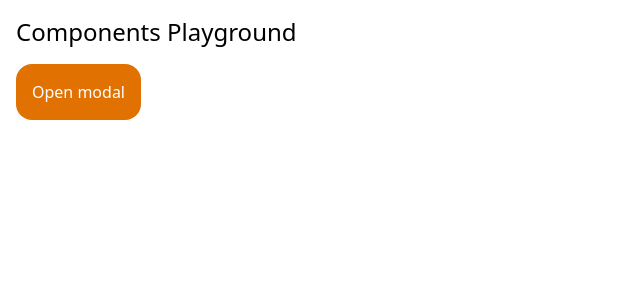
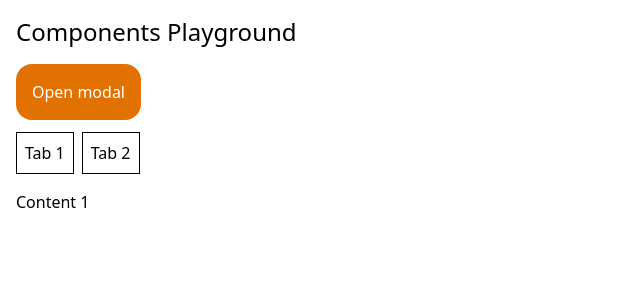
Before and after one commit to valtykhoniuk/react-practice, a React (Vite) app in the folder ui-comps-playground/: page / in a window 1280 px wide. Shown: the top 300 px of the page, without its empty margins (0-640 px from the left). Built offline with nearby package versions, Linux system fonts and the light colour scheme.

Commit message:
added Tabs

```diff
--- a/ui-comps-playground/src/App.tsx
+++ b/ui-comps-playground/src/App.tsx
@@ -1,10 +1,12 @@
 import Modal from "./components/Modal";
+import Tabs from "./components/Tabs";
 
 function App() {
   return (
     <div className="p-4">
       <h1 className="text-2xl mb-4">Components Playground</h1>
       <Modal />
+      <Tabs />
     </div>
   );
 }
--- /dev/null
+++ b/ui-comps-playground/src/components/Tabs.tsx
@@ -0,0 +1,26 @@
+import { useState } from "react";
+
+const Tabs = () => {
+  const [activeTab, setActiveTab] = useState(0);
+  const tabs = ["Tab 1", "Tab 2"];
+  const content = ["Content 1", "Content 2"];
+
+  return (
+    <>
+      <div className="flex gap-2 mt-3">
+        {tabs.map((tab, i) => (
+          <button
+            className="border p-2"
+            key={i}
+            onClick={() => setActiveTab(i)}
+          >
+            {tab}
+          </button>
+        ))}
+      </div>
+      <div className="mt-4">{content[activeTab]}</div>
+    </>
+  );
+};
+
+export default Tabs;
```
